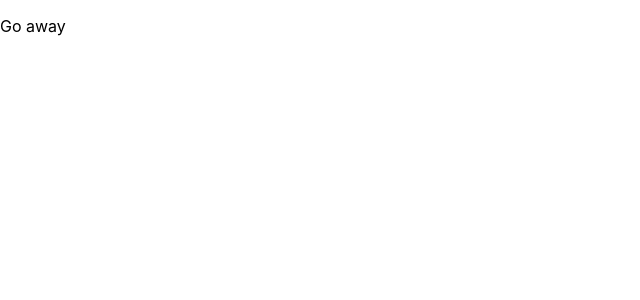
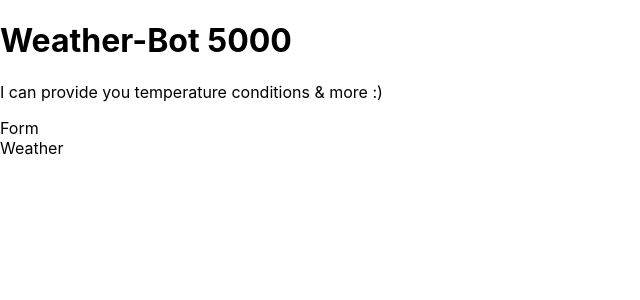
Before and after one commit to aaronkamm-zz/WeatherApp, a React (Create React App) app: page / in a window 1280 px wide. Shown: the top 300 px of the page, without its empty margins (0-640 px from the left). Built offline with nearby package versions, Linux system fonts and the light colour scheme.

Commit message:
Basic component structure setup

```diff
--- a/src/App.js
+++ b/src/App.js
@@ -1,11 +1,15 @@
 import React from 'react';
-import ReactDOM from 'react-dom';
+import Titles from './components/Titles.js';
+import Form from './components/Form.js';
+import Weather from './components/Weather.js'
 
 class App extends React.Component {
   render(){
     return (
       <div>
-        <p>Go away</p>
+        <Titles />
+        <Form />
+        <Weather />
       </div>
     )
   }
--- /dev/null
+++ b/src/components/Form.js
@@ -0,0 +1,8 @@
+import React from 'react';
+
+const Form = () => {
+    return(
+        <div>Form</div>
+    )
+}
+export default Form;
--- /dev/null
+++ b/src/components/Titles.js
@@ -0,0 +1,11 @@
+import React from 'react';
+
+const Titles =  () => {
+    return (
+        <div>
+            <h1>Weather-Bot 5000</h1>
+            <p>I can provide you temperature conditions & more :)</p>
+        </div>
+    );
+};
+export default Titles;
--- /dev/null
+++ b/src/components/Weather.js
@@ -0,0 +1,11 @@
+import React from 'react';
+
+class Weather extends React.Component {
+    render(){
+        return(
+            <div>Weather</div>
+        )
+    }
+}
+
+export default Weather;
```
